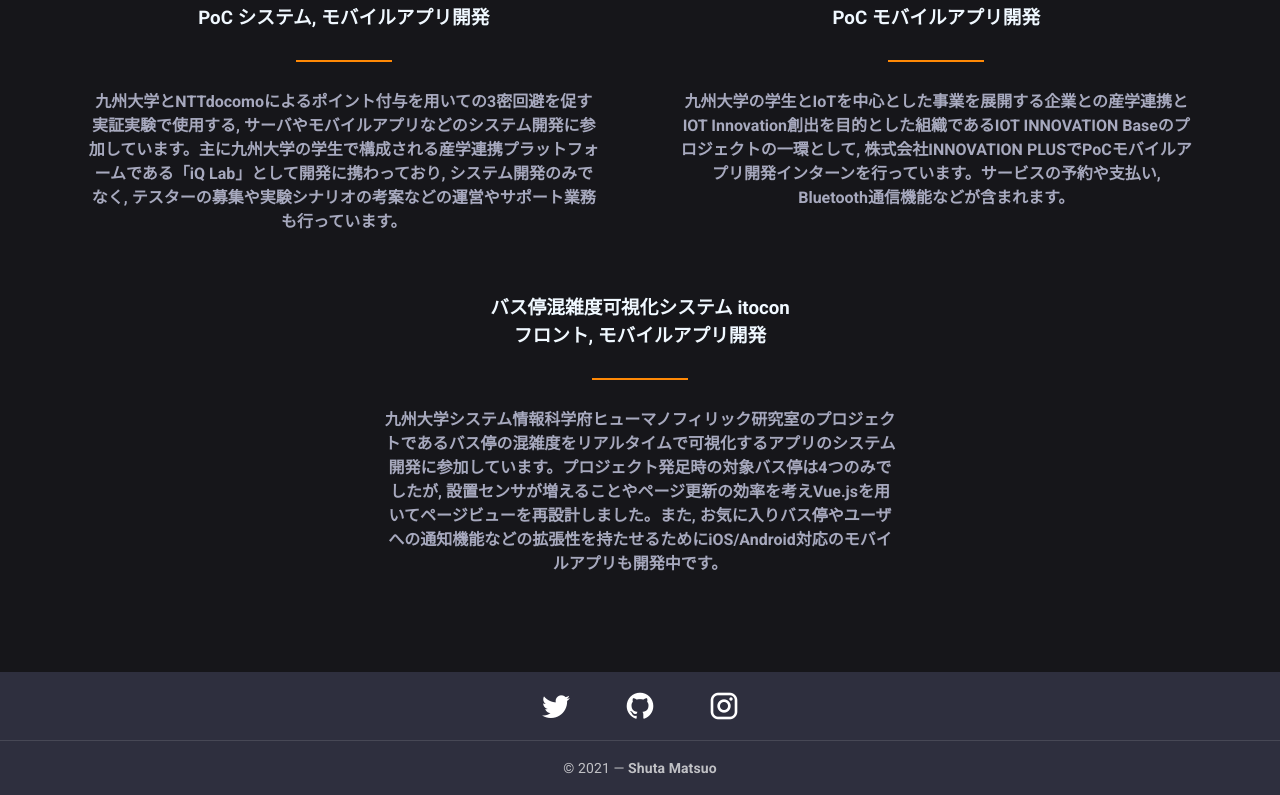
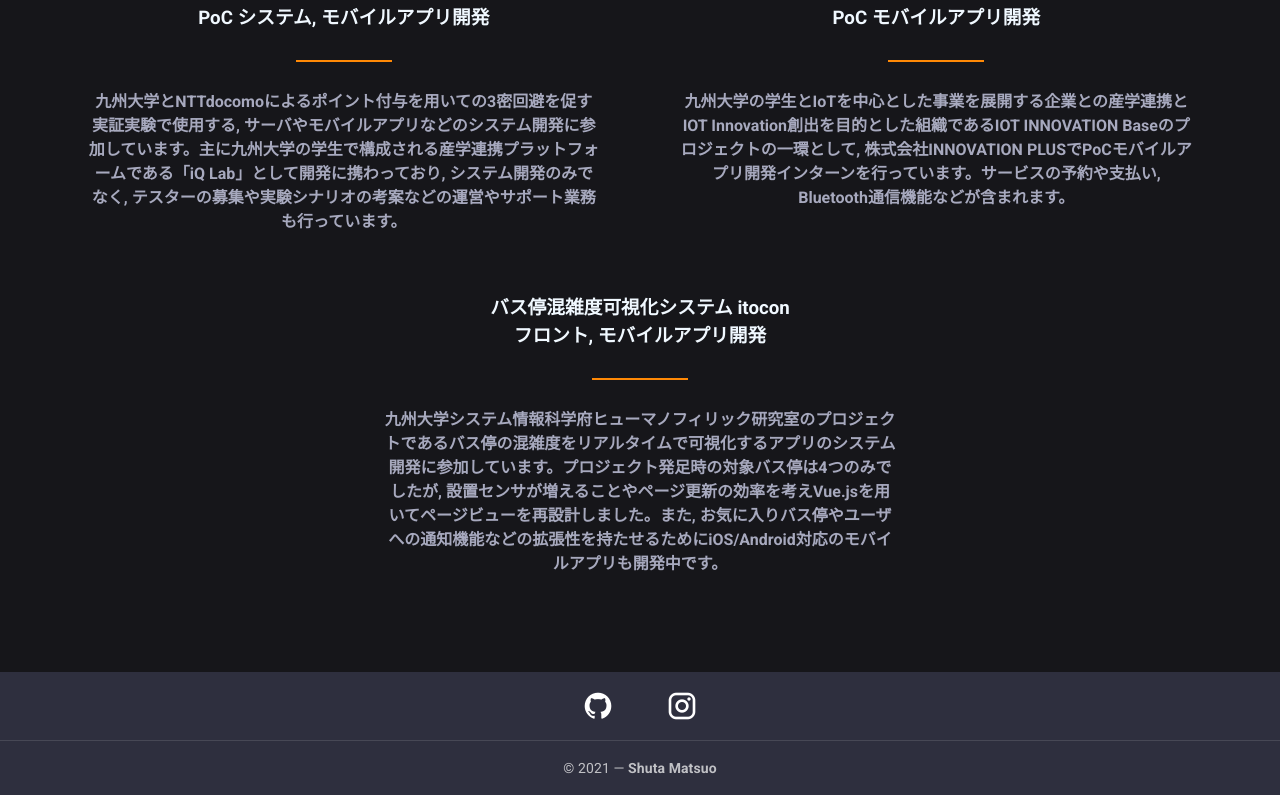
Before and after one commit to sssht03/Homepage, a Vue app: page / in a window 1280 px wide. Shown: the part 3181-3976 px from the top of the page. Built offline with nearby package versions, Linux system fonts and the light colour scheme.

Commit message:
add links

```diff
--- a/src/components/Footer.vue
+++ b/src/components/Footer.vue
@@ -2,9 +2,15 @@
   <v-footer dark padless>
     <v-card class="flex" flat tile color="#2e2f3e">
       <v-card-text class="text-center">
-        <v-btn v-for="icon in icons" :key="icon" class="mx-6" icon>
+        <v-btn
+          v-for="(icon, i) in icons"
+          :key="i"
+          class="mx-6"
+          :href="icon.link"
+          icon
+        >
           <v-icon size="32px">
-            {{ icon }}
+            {{ icon.name }}
           </v-icon>
         </v-btn>
       </v-card-text>
@@ -21,7 +27,13 @@
 <script>
 export default {
   data: () => ({
-    icons: ["mdi-twitter", "mdi-github", "mdi-instagram"],
+    icons: [
+      { name: "mdi-github", link: "https://github.com/sssht03" },
+      {
+        name: "mdi-instagram",
+        link: "https://www.instagram.com/sssht03/?hl=ja",
+      },
+    ],
   }),
 };
 </script>
```
